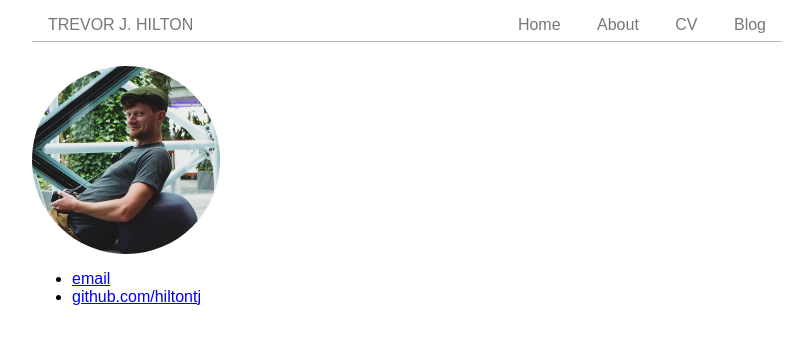
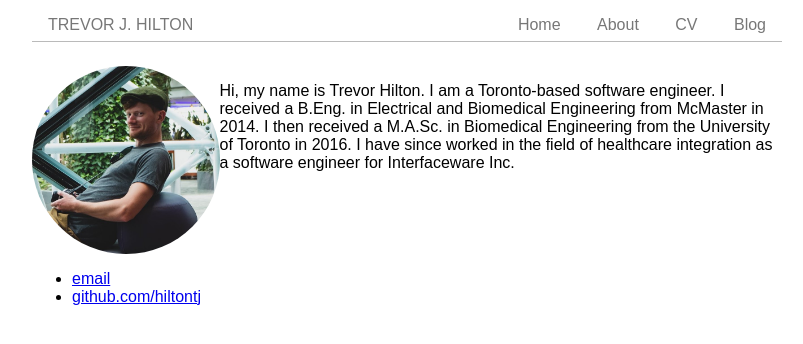
Before and after one commit to hiltontj/hiltontj.github.io, a Jekyll site: the page built from docs/about/index.html, in a window 1280 px wide. Shown: the top 344 px of the page, without its empty margins (233-1036 px from the left). Built offline with Jekyll 4.4.1, drawn with Linux system fonts in a browser that asks for light colours.

Commit message:
add description to about

```diff
--- a/docs/about/index.html
+++ b/docs/about/index.html
@@ -10,7 +10,7 @@ permalink: /about/
         </div>
     </div>
     <div class="pure-u-3-4">
-
+        <p>Hi, my name is Trevor Hilton. I am a Toronto-based software engineer. I received a B.Eng. in Electrical and Biomedical Engineering from McMaster in 2014. I then received a M.A.Sc. in Biomedical Engineering from the University of Toronto in 2016. I have since worked in the field of healthcare integration as a software engineer for Interfaceware Inc.</p>
     </div>
 
 </div>
--- a/docs/index.html
+++ b/docs/index.html
@@ -3,3 +3,8 @@ layout: default
 title: Trevor J. Hilton
 ---
 <div>Hello! I'm Trevor.</div>
+
+<a data-flickr-embed="true" href="https://www.flickr.com/photos/152485515@N03/46801400705/in/dateposted-public/" title="chicago026_delta400">
+    <img src="https://live.staticflickr.com/65535/46801400705_09b1d4b4ca.jpg" width="500" height="317" alt="chicago026_delta400">
+</a>
+<script async src="//embedr.flickr.com/assets/client-code.js" charset="utf-8"></script>
```
